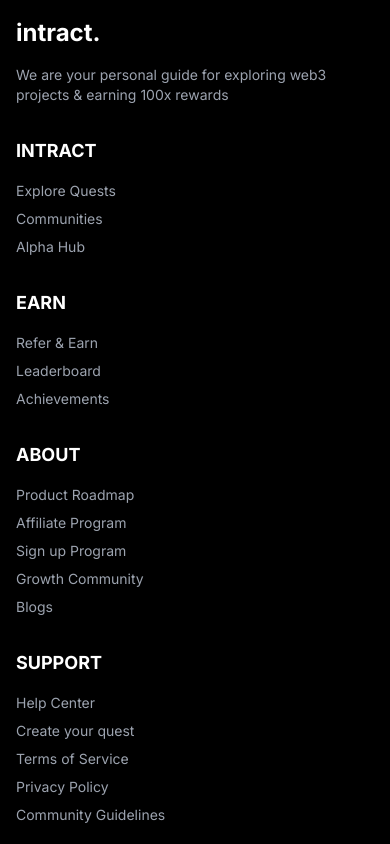
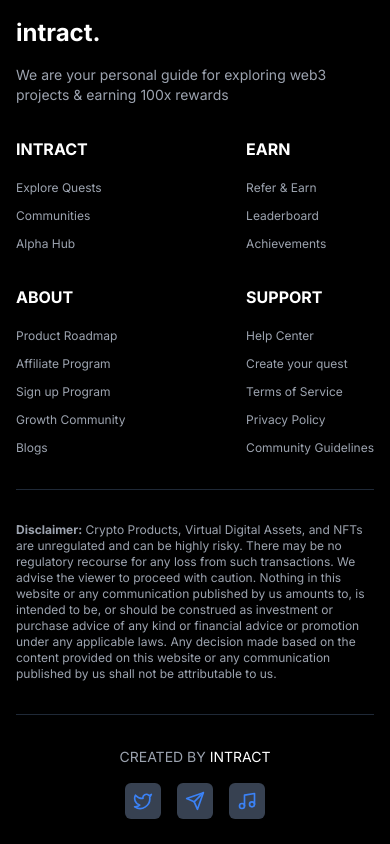
Before and after one commit to riteshk-007/Intract-Quests, a Next.js app: page / in a window 390 px wide. Shown: the part 2060-2904 px from the top of the page. Built offline with nearby package versions, Linux system fonts and the light colour scheme.

Commit message:
refector: change style in footer

```diff
--- a/app/components/Footer.jsx
+++ b/app/components/Footer.jsx
@@ -6,7 +6,7 @@
     <footer className="bg-black text-white py-8 px-4 sm:px-6 lg:px-8">
       <div className="max-w-7xl mx-auto">
         <div className="grid grid-cols-1 sm:grid-cols-2 lg:grid-cols-5 gap-8">
-          <div className="col-span-1 sm:col-span-2 lg:col-span-1">
+          <div className="col-span-2 lg:col-span-1">
             <h2 className="text-2xl font-bold mb-4">intract.</h2>
             <p className="text-gray-400 text-sm">
               We are your personal guide for exploring web3 projects & earning
@@ -14,12 +14,12 @@
             </p>
           </div>
           <div>
-            <h3 className="font-bold mb-4 text-lg">INTRACT</h3>
+            <h3 className="font-bold mb-4 md:text-lg">INTRACT</h3>
             <ul className="space-y-2 text-sm">
               <li>
                 <a
                   href="#"
-                  className="text-gray-400 hover:text-white transition-colors"
+                  className="text-gray-400 hover:text-white text-xs md:text-sm"
                 >
                   Explore Quests
                 </a>
@@ -27,7 +27,7 @@
               <li>
                 <a
                   href="#"
-                  className="text-gray-400 hover:text-white transition-colors"
+                  className="text-gray-400 hover:text-white text-xs md:text-sm"
                 >
                   Communities
                 </a>
@@ -35,7 +35,7 @@
               <li>
                 <a
                   href="#"
-                  className="text-gray-400 hover:text-white transition-colors"
+                  className="text-gray-400 hover:text-white text-xs md:text-sm"
                 >
                   Alpha Hub
                 </a>
@@ -43,12 +43,12 @@
             </ul>
           </div>
           <div>
-            <h3 className="font-bold mb-4 text-lg">EARN</h3>
+            <h3 className="font-bold mb-4 md:text-lg">EARN</h3>
             <ul className="space-y-2 text-sm">
               <li>
                 <a
                   href="#"
-                  className="text-gray-400 hover:text-white transition-colors"
+                  className="text-gray-400 hover:text-white text-xs md:text-sm"
                 >
                   Refer & Earn
                 </a>
@@ -56,7 +56,7 @@
               <li>
                 <a
                   href="#"
-                  className="text-gray-400 hover:text-white transition-colors"
+                  className="text-gray-400 hover:text-white text-xs md:text-sm"
                 >
                   Leaderboard
                 </a>
@@ -64,7 +64,7 @@
               <li>
                 <a
                   href="#"
-                  className="text-gray-400 hover:text-white transition-colors"
+                  className="text-gray-400 hover:text-white text-xs md:text-sm"
                 >
                   Achievements
                 </a>
@@ -72,12 +72,12 @@
             </ul>
           </div>
           <div>
-            <h3 className="font-bold mb-4 text-lg">ABOUT</h3>
+            <h3 className="font-bold mb-4 md:text-lg">ABOUT</h3>
             <ul className="space-y-2 text-sm">
               <li>
                 <a
                   href="#"
-                  className="text-gray-400 hover:text-white transition-colors"
+                  className="text-gray-400 hover:text-white text-xs md:text-sm"
                 >
                   Product Roadmap
                 </a>
@@ -85,7 +85,7 @@
               <li>
                 <a
                   href="#"
-                  className="text-gray-400 hover:text-white transition-colors"
+                  className="text-gray-400 hover:text-white text-xs md:text-sm"
                 >
                   Affiliate Program
                 </a>
@@ -93,7 +93,7 @@
               <li>
                 <a
                   href="#"
-                  className="text-gray-400 hover:text-white transition-colors"
+                  className="text-gray-400 hover:text-white text-xs md:text-sm"
                 >
                   Sign up Program
                 </a>
@@ -101,7 +101,7 @@
               <li>
                 <a
                   href="#"
-                  className="text-gray-400 hover:text-white transition-colors"
+                  className="text-gray-400 hover:text-white text-xs md:text-sm"
                 >
                   Growth Community
                 </a>
@@ -109,7 +109,7 @@
               <li>
                 <a
                   href="#"
-                  className="text-gray-400 hover:text-white transition-colors"
+                  className="text-gray-400 hover:text-white text-xs md:text-sm"
                 >
                   Blogs
                 </a>
@@ -117,12 +117,12 @@
             </ul>
           </div>
           <div>
-            <h3 className="font-bold mb-4 text-lg">SUPPORT</h3>
+            <h3 className="font-bold mb-4 md:text-lg">SUPPORT</h3>
             <ul className="space-y-2 text-sm">
               <li>
                 <a
                   href="#"
-                  className="text-gray-400 hover:text-white transition-colors"
+                  className="text-gray-400 hover:text-white text-xs md:text-sm"
                 >
                   Help Center
                 </a>
@@ -130,7 +130,7 @@
               <li>
                 <a
                   href="#"
-                  className="text-gray-400 hover:text-white transition-colors"
+                  className="text-gray-400 hover:text-white text-xs md:text-sm"
                 >
                   Create your quest
                 </a>
@@ -138,7 +138,7 @@
               <li>
                 <a
                   href="#"
-                  className="text-gray-400 hover:text-white transition-colors"
+                  className="text-gray-400 hover:text-white text-xs md:text-sm"
                 >
                   Terms of Service
                 </a>
@@ -146,7 +146,7 @@
               <li>
                 <a
                   href="#"
-                  className="text-gray-400 hover:text-white transition-colors"
+                  className="text-gray-400 hover:text-white text-xs md:text-sm"
                 >
                   Privacy Policy
                 </a>
@@ -154,7 +154,7 @@
               <li>
                 <a
                   href="#"
-                  className="text-gray-400 hover:text-white transition-colors"
+                  className="text-gray-400 hover:text-white text-xs md:text-sm"
                 >
                   Community Guidelines
                 </a>
@@ -185,19 +185,19 @@
           <div className="flex space-x-4">
             <a
               href="#"
-              className="bg-gray-700 p-2 text-blue-500 rounded-md hover:text-white transition-colors"
+              className="bg-gray-700 p-2 text-blue-500 rounded-md hover:text-white text-xs md:text-sm"
             >
               <Twitter size={20} />
             </a>
             <a
               href="#"
-              className="bg-gray-700 text-blue-500 p-2 rounded-md hover:text-white transition-colors"
+              className="bg-gray-700 text-blue-500 p-2 rounded-md hover:text-white text-xs md:text-sm"
             >
               <Send size={20} />
             </a>
             <a
               href="#"
-              className="bg-gray-700 text-blue-500 p-2 rounded-md hover:text-white transition-colors"
+              className="bg-gray-700 text-blue-500 p-2 rounded-md hover:text-white text-xs md:text-sm"
             >
               <Music size={20} />
             </a>
```
